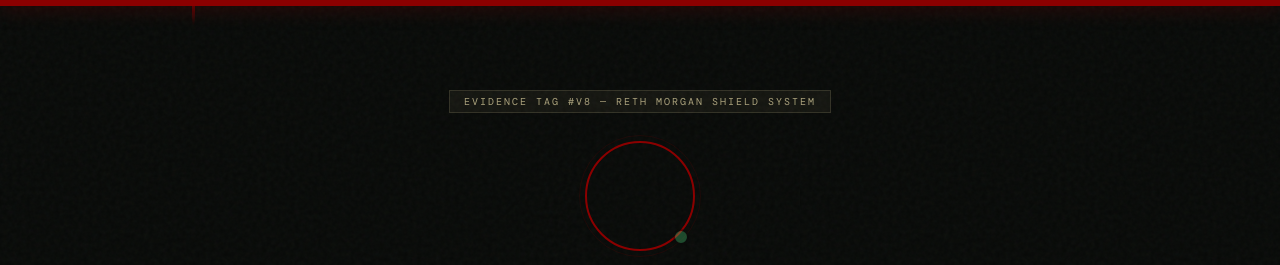
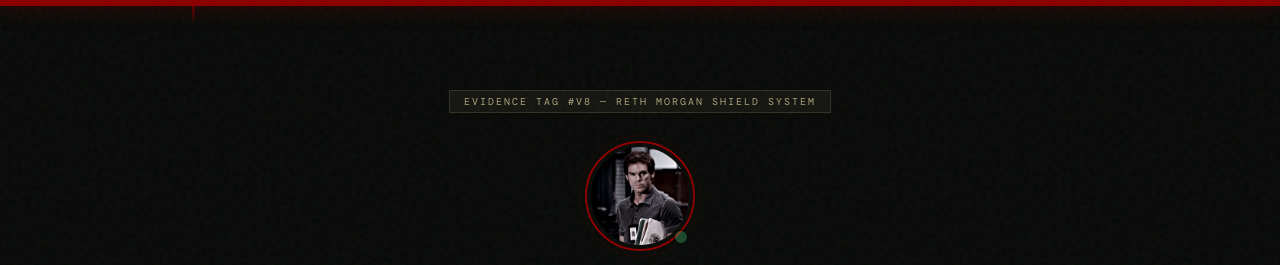
Before and after one commit to Ptk302007/Reth-Morgan-Shield-V8-JS, a website: page public/index.html in a window 1280 px wide. Shown: the top 265 px of the page. Drawn offline with nearby package versions, Linux system fonts and the light colour scheme; no server answers.

Commit message:
Update index.html

```diff
--- a/public/index.html
+++ b/public/index.html
@@ -480,7 +480,8 @@
 
   <div class="avatar-wrap">
     <div class="avatar-ring">
-    </div>
+  <img src="/avatar.jpg" alt="Reth Morgan">
+</div>
     <div class="status-dot"></div>
   </div>
 
```
